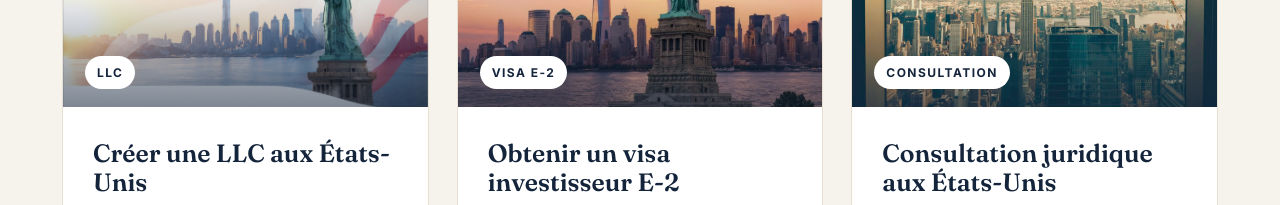
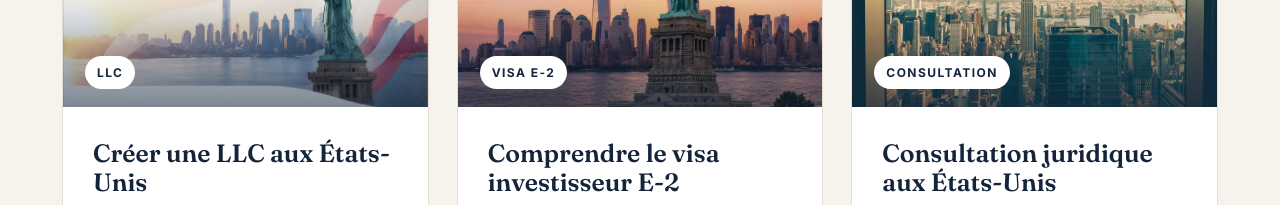
Before and after one commit to punisherofdutty27-lgtm/cap-usa-site, a plain HTML site: page site/index.html in a window 1280 px wide. Shown: the part 2600-2805 px from the top of the page. Drawn offline with Linux system fonts and the light colour scheme; no server answers.

Commit message:
fix: reformuler le titre de la carte E-2 (Comprendre le visa investisseur E-2) (#35)
Co-authored-by: Claude Sonnet 5.5 <noreply@anthropic.com>

```diff
--- a/site/index.html
+++ b/site/index.html
@@ -675,7 +675,7 @@
       <article class="xcard reveal">
         <div class="xph"><img class="pos-top" src="img-liberty-card.jpg" alt="Statue de la Liberté, New York" width="900" height="600" loading="lazy"><span class="xbadge">Visa E-2</span></div>
         <div class="xbody">
-          <h3>Obtenir un visa investisseur E-2</h3>
+          <h3>Comprendre le visa investisseur E-2</h3>
           <p class="xlead">Vous souhaitez investir et développer votre activité aux États-Unis ? Découvrez les démarches et les conditions de ce visa.</p>
           <ul>
             <li><svg class="ico" viewBox="0 0 24 24" aria-hidden="true"><path d="m5 12.5 4.5 4.5L19 7.5"/></svg><span>Comprendre les conditions d'éligibilité du visa E-2</span></li>
```
